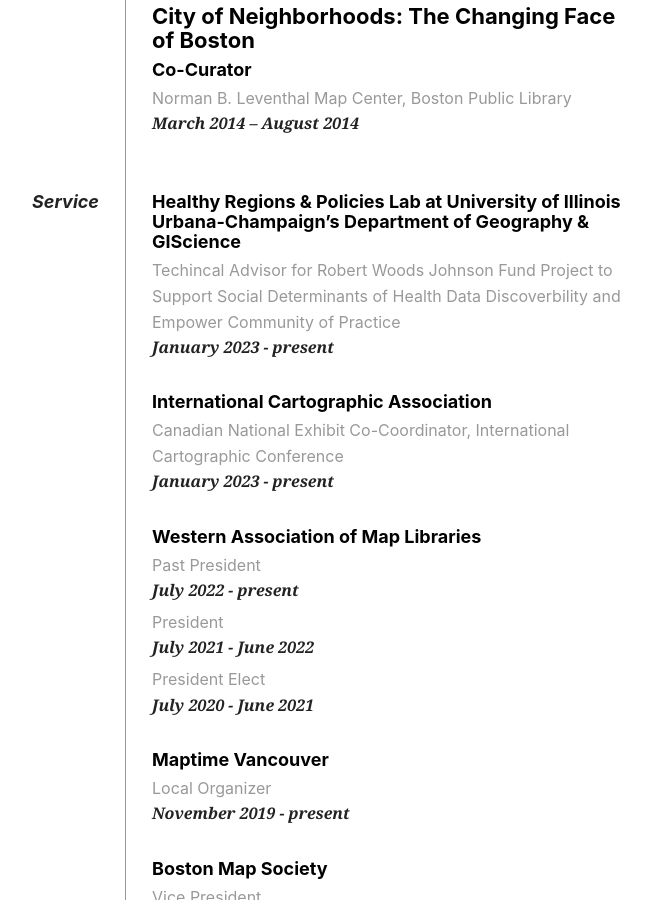
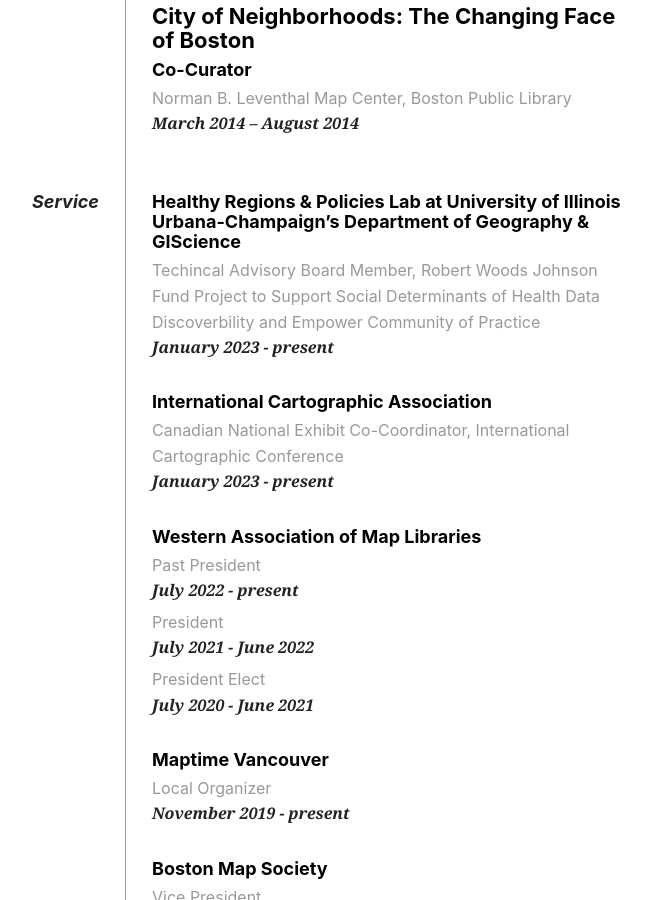
Before and after one commit to evanthornberry/evanthornberry.github.io, a Jekyll site: the page built from cv.html, in a window 1280 px wide and 900 px high, scrolled down 7015 px. Shown: the whole window, without its empty margins (127-778 px from the left). Built offline with Jekyll 4.4.1, drawn with Linux system fonts in a browser that asks for light colours; nearby versions of some CDN libraries.

Commit message:
adding GA

```diff
--- a/cv.html
+++ b/cv.html
@@ -405,7 +405,7 @@ aside:
         <dd>
           <h2>Healthy Regions & Policies Lab at University of Illinois Urbana-Champaign’s Department of Geography & GIScience</h2>
           <p class="location">
-            Techincal Advisor for Robert Woods Johnson Fund Project to Support Social Determinants of Health Data Discoverbility and Empower Community of Practice
+            Techincal Advisory Board Member, Robert Woods Johnson Fund Project to Support Social Determinants of Health Data Discoverbility and Empower Community of Practice
           </p>
           <p class="dates">January 2023 - present</p>
           <br />
```
Also changed, not shown: other parts of cv.html (+13 -0 lines), _layouts/portfolio.html (+15 -0 lines).
